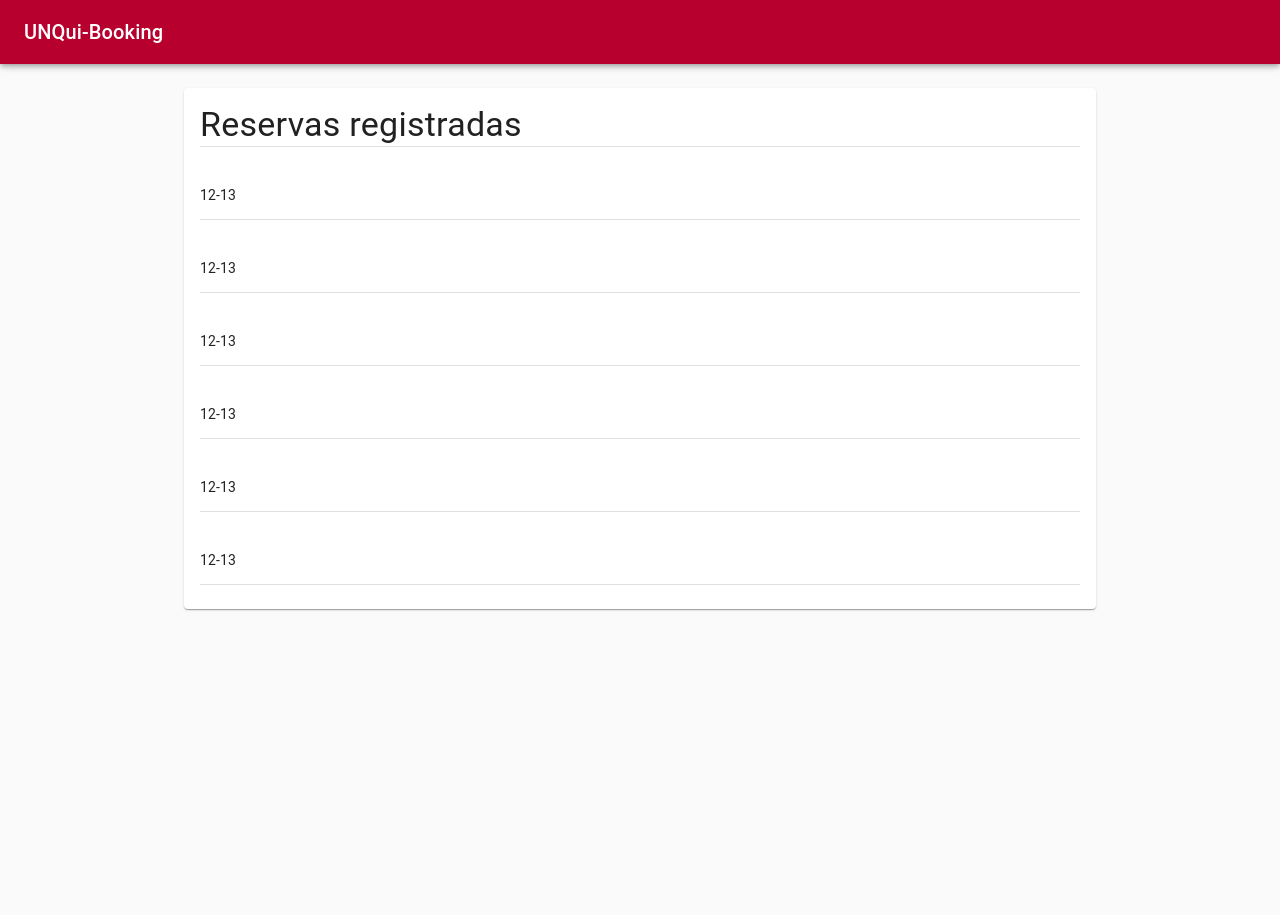
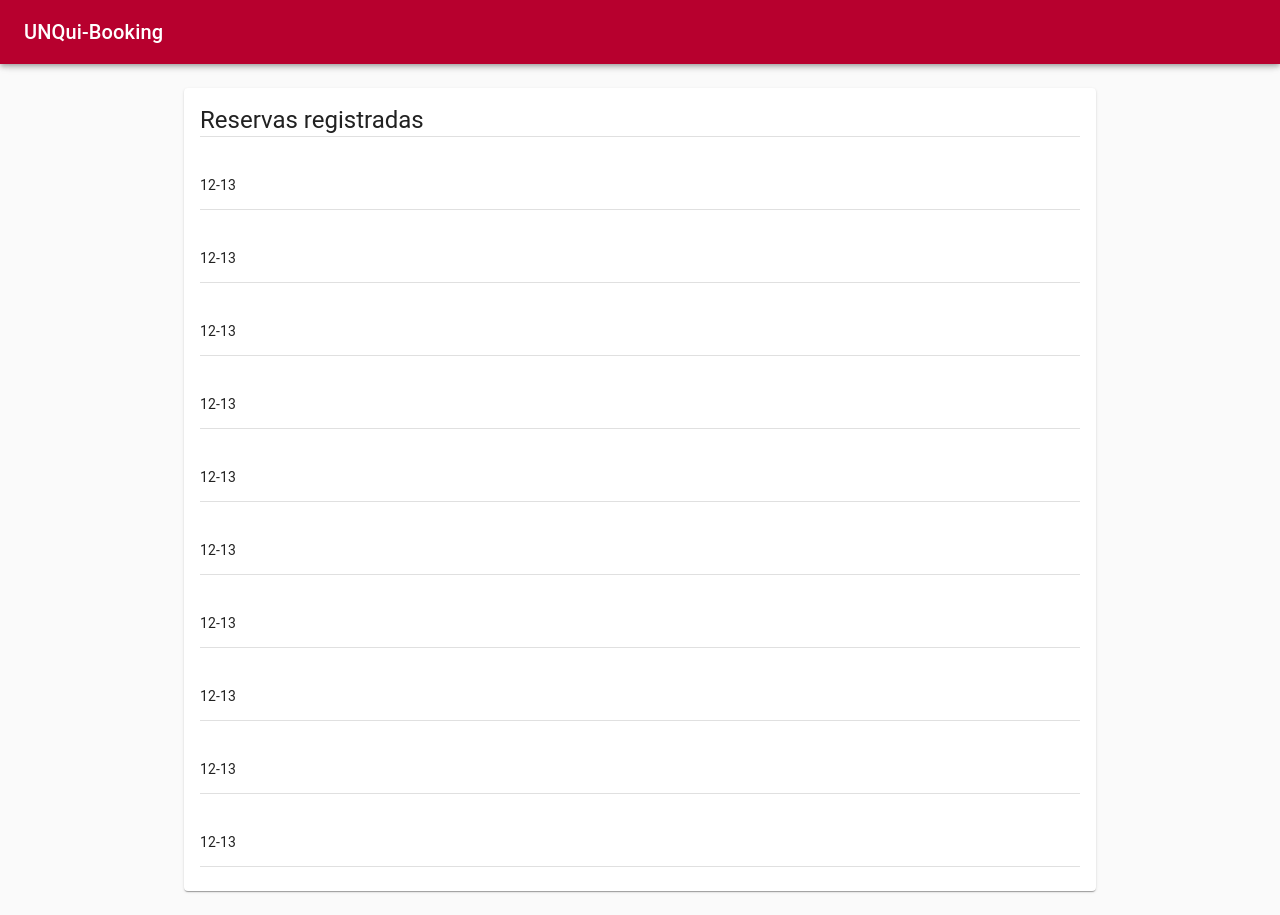
Before and after one commit to Unqui-Booking/Frontend, a React (Create React App) app in the folder unqui-booking/: page / in a window 1280 px wide. Before the commit the page ends 800 px from the top, so only its background shows below. Built offline with nearby package versions, Linux system fonts and the light colour scheme.

Commit message:
Title resize

```diff
--- a/unqui-booking/src/Components/Desk/BookingList.jsx
+++ b/unqui-booking/src/Components/Desk/BookingList.jsx
@@ -1,18 +1,18 @@
 import React from 'react';
 import { Grid , Typography, Divider, CardContent} from '@material-ui/core'
 
-const bookings = [1,2,3,4,5,6,]
+const bookings = [1,2,3,4,5,6,7,8,9,10]
 
 const BookingList = () => {
     return (
         <CardContent>
             <Grid container spacing={3}>
                 <Grid item xs={12}>
-                    <Typography variant='h4'> Reservas registradas </Typography>
+                    <Typography variant='h5'> Reservas registradas </Typography>
                     <Divider></Divider>
                 </Grid>
                 {bookings.map(b =>
-                    <Grid item xs={12}>
+                    <Grid item xs={12} key={b}>
                         <p>12-13</p>
                         <Divider></Divider>
                     </Grid>
```
